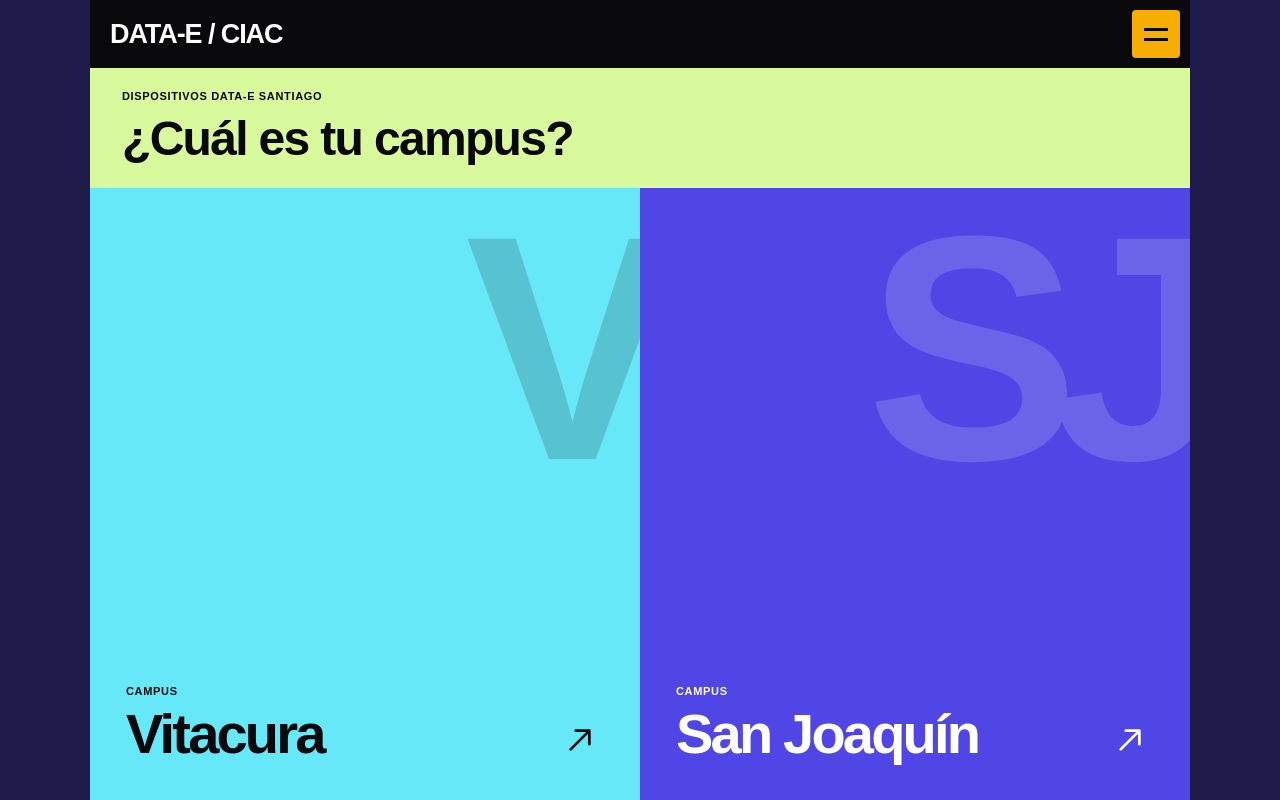
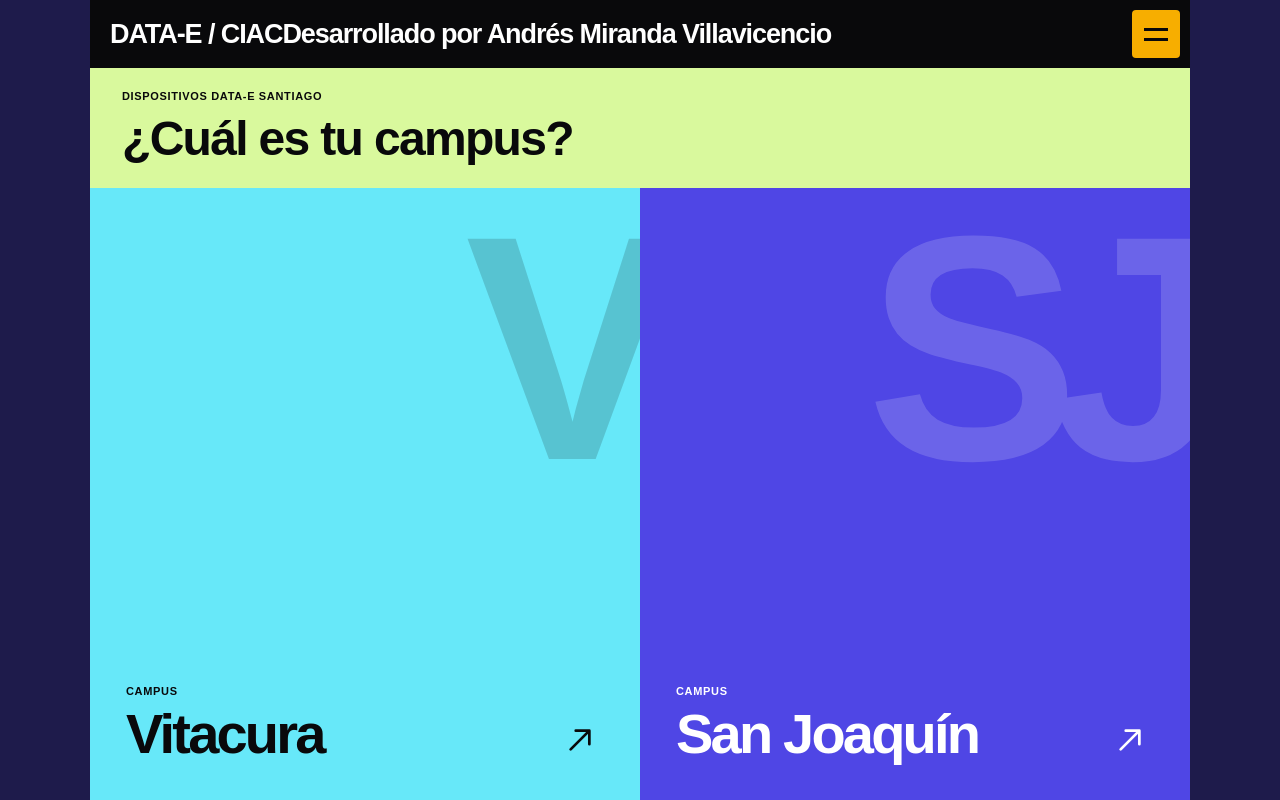
Before and after one commit to amirandavillavicencio/Dispositivos-, a website built with Vite: page index.html in a window 1280 px wide. Built offline with nearby package versions, Linux system fonts and the light colour scheme.

Commit message:
Mostrar atribución de autoría bajo la marca DATA-E / CIAC

```diff
--- a/index.html
+++ b/index.html
@@ -21,7 +21,7 @@
   <div class="app-shell">
     <header class="bar">
       <div class="notch"><button id="back" aria-label="Volver" hidden>←</button></div>
-      <a class="brand" href="#" aria-label="DATA-E CIAC, ir al inicio">DATA-E / CIAC</a>
+      <a class="brand" href="#" aria-label="DATA-E CIAC, ir al inicio"><span class="brand-title">DATA-E / CIAC</span><span class="brand-credit">Desarrollado por Andrés Miranda Villavicencio</span></a>
       <span id="headerCampus" hidden></span>
       <button id="menuButton" aria-label="Abrir menú" aria-expanded="false" aria-controls="menu"><span></span><span></span></button>
     </header>
```
